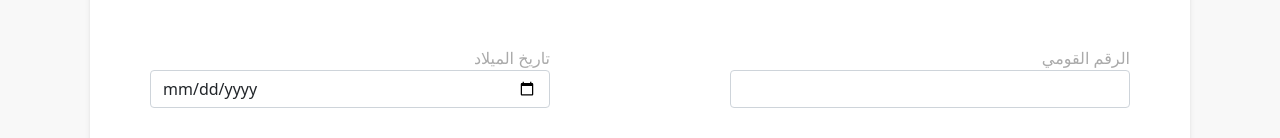
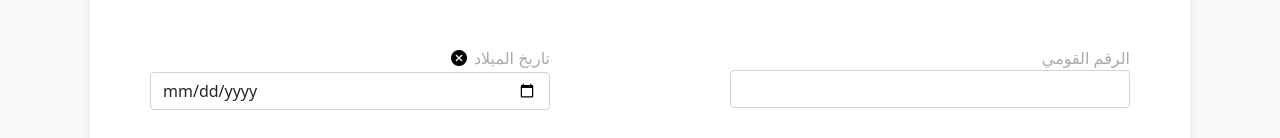
Before and after one commit to mwafy092/vue-vuelidate-form, a Vue app: page / in a window 1280 px wide. Shown: the part 516-654 px from the top of the page. Built offline with nearby package versions, Linux system fonts and the light colour scheme; no server answers.

Commit message:
remove date button added

```diff
--- a/src/App.vue
+++ b/src/App.vue
@@ -164,6 +164,13 @@
         </label>
         <label for="birthDate" class="form-label">
           <span class="form__label">تاريخ الميلاد</span>
+          <img
+            src="./assets/close.png"
+            alt=""
+            width="20"
+            class="date__delete__btn"
+            @click="removeDate"
+          />
           <input
             type="date"
             :class="[
@@ -175,6 +182,7 @@
             id="birthDate"
             v-model="birthDate"
           />
+
           <p
             class="form__error__message"
             v-if="v$.birthDate.required.$invalid && submitAction"
@@ -546,6 +554,9 @@ export default {
     removeAvatar() {
       this.img = "";
     },
+    removeDate() {
+      this.birthDate = "";
+    },
     changeAvatar(event) {
       this.loading = true;
       setTimeout(() => {
--- a/src/styles/main.scss
+++ b/src/styles/main.scss
@@ -119,6 +119,11 @@ body {
       margin-left: -85px;
       cursor: pointer;
     }
+    .date__delete__btn {
+      margin-right: 5px;
+      margin-bottom: 4px;
+      cursor: pointer;
+    }
     .form__data__chunk__image {
       display: flex;
       flex-direction: column;
@@ -127,6 +132,7 @@ body {
       .form__image__hide {
         display: none;
       }
+
       .fileUpload {
         position: relative;
         overflow: hidden;
```
Also changed, not shown: src/assets/close.png.
